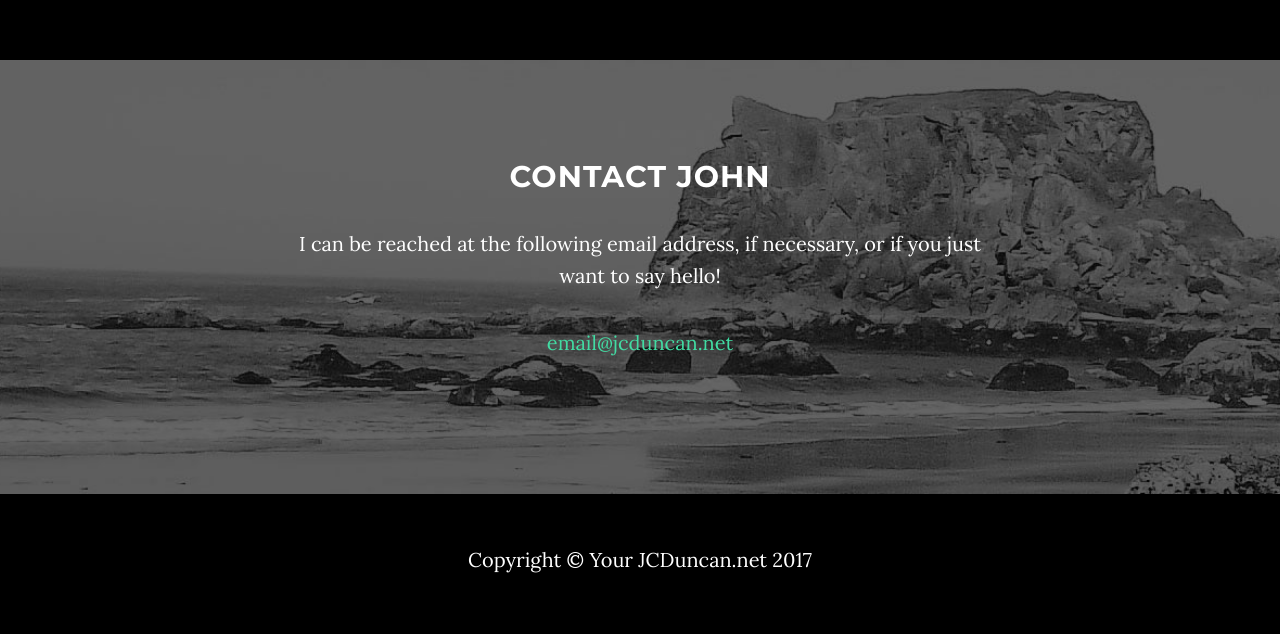
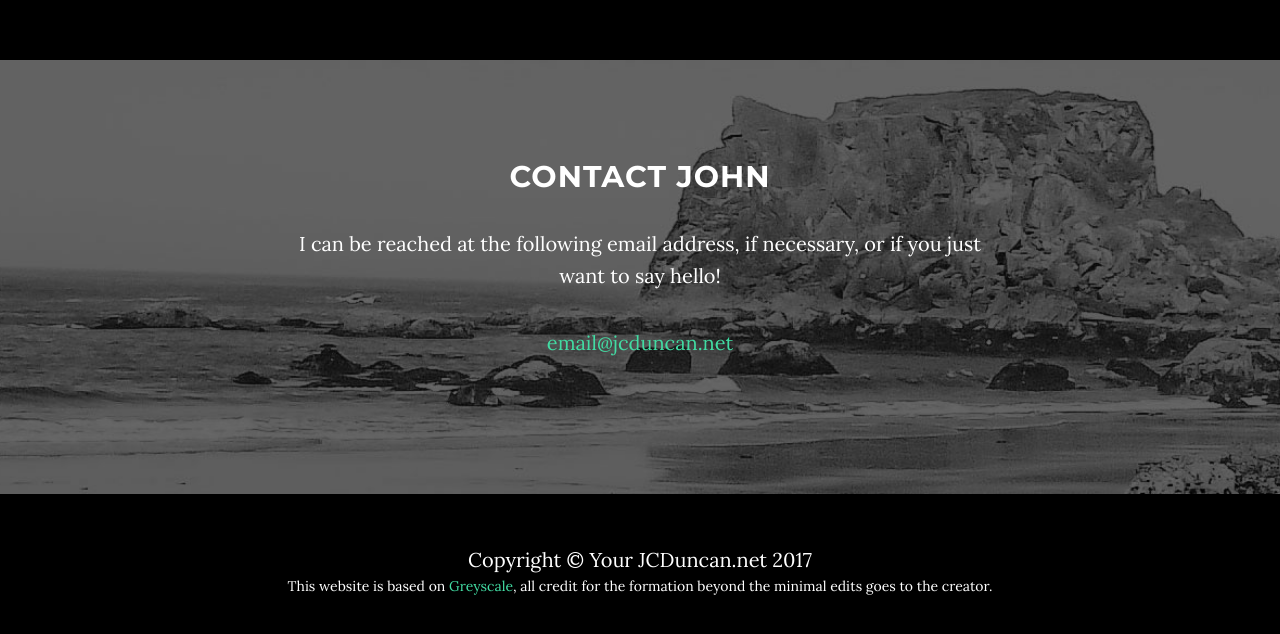
Before and after one commit to jc-duncan/jc-duncan.github.io, a website: page index.html in a window 1280 px wide. Shown: the part 1861-2495 px from the top of the page. Drawn offline with nearby package versions, Linux system fonts and the light colour scheme; some packages are replaced by stand-ins of ours.

Commit message:
Update index.html

```diff
--- a/index.html
+++ b/index.html
@@ -117,6 +117,7 @@
     <footer>
         <div class="container text-center">
             <p>Copyright &copy; Your JCDuncan.net 2017</p>
+            <h7>This website is based on <a href="https://startbootstrap.com/template-overviews/grayscale/">Greyscale</a>, all credit for the formation beyond the minimal edits goes to the creator.</h7>
         </div>
     </footer>
 
```
